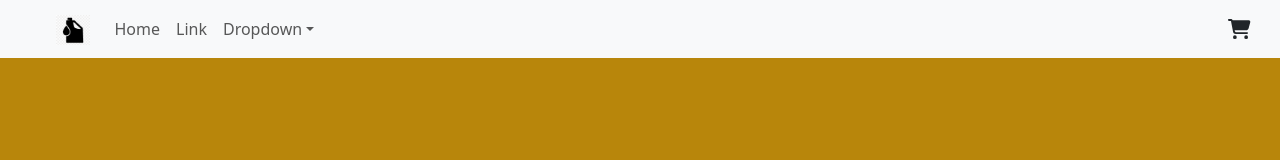
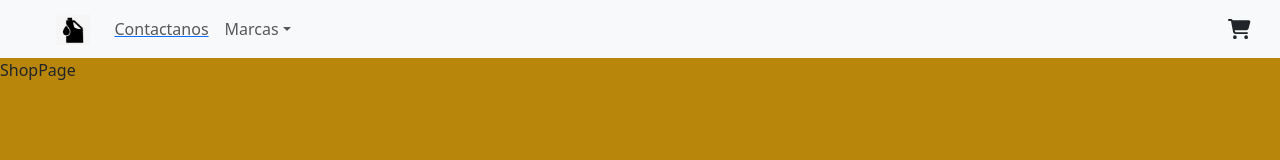
Before and after one commit to Spooicrab/381aceites, a React (Create React App) app: page /Checkout in a window 1280 px wide. Before the commit this address had no page. Shown: the top 160 px of the page. Built offline with nearby package versions, Linux system fonts and the light colour scheme.

Commit message:
mas cambios

```diff
--- a/src/App.js
+++ b/src/App.js
@@ -4,8 +4,10 @@ import "./App.css";
 import NavbarAceites from "./Components/Navbar/Navbar.js";
 import "bootstrap/dist/css/bootstrap.min.css";
 import "./Components/logo.png";
-import ItemListContainer from "./Components/ItemListContainer/ItemListContainer";
 import Homepage from "./Pages/HomePage/Homepage";
+import Category from "./Pages/Category/Category";
+import DetailPage from "./Pages/DetailPage/DetailPage";
+import ShopPage from "./Pages/Shoppage/ShopPage";
 
 function App() {
   return (
@@ -13,6 +15,9 @@ function App() {
       <NavbarAceites />
       <Routes>
         <Route path="/" element={<Homepage />} />
+        <Route path="/Categorias" element={<Category />} />
+        <Route path="/Checkout" element={<ShopPage />} />
+        <Route path="/Detalle" element={<DetailPage />} />
       </Routes>
     </BrowserRouter>
   );
--- a/src/Components/Navbar/Navbar.js
+++ b/src/Components/Navbar/Navbar.js
@@ -4,6 +4,7 @@ import Navbar from "react-bootstrap/Navbar";
 import NavDropdown from "react-bootstrap/NavDropdown";
 import logo from "../logo.png";
 import CartWidget from "../CartWidget/Cartwidget";
+import { Link } from "react-router-dom";
 
 function NavbarAceites() {
   return (
@@ -21,17 +22,31 @@ function NavbarAceites() {
         <Navbar.Toggle aria-controls="basic-navbar-nav" />
         <Navbar.Collapse id="basic-navbar-nav">
           <Nav className="me-auto">
-            <Nav.Link href="#home">Home</Nav.Link>
-            <Nav.Link href="#link">Link</Nav.Link>
-            <NavDropdown title="Dropdown" id="basic-nav-dropdown">
-              <NavDropdown.Item href="#action/3.1">Action</NavDropdown.Item>
-              <NavDropdown.Item href="#action/3.2">
-                Another action
-              </NavDropdown.Item>
-              <NavDropdown.Item href="#action/3.3">Something</NavDropdown.Item>
-              <NavDropdown.Item href="#action/3.4">
-                Separated link
-              </NavDropdown.Item>
+            <Link to="/">
+              <Nav.Link> Contactanos </Nav.Link>
+            </Link>
+            <NavDropdown title="Marcas" id="basic-nav-dropdown">
+              <Link to="/Categorias">
+                <NavDropdown.Item>Motul</NavDropdown.Item>
+              </Link>
+              <Link to="/Categorias">
+                <NavDropdown.Item>Total</NavDropdown.Item>
+              </Link>
+              <Link to="/Categorias">
+                <NavDropdown.Item>Elaion</NavDropdown.Item>
+              </Link>
+              <Link to="/Categorias">
+                <NavDropdown.Item>Gulf</NavDropdown.Item>
+              </Link>
+              <Link to="/Categorias">
+                <NavDropdown.Item>Valvoline</NavDropdown.Item>
+              </Link>
+              <Link to="/Categorias">
+                <NavDropdown.Item>Shell</NavDropdown.Item>
+              </Link>
+              <Link to="/Categorias">
+                <NavDropdown.Item>Castrol</NavDropdown.Item>
+              </Link>
             </NavDropdown>
           </Nav>
         </Navbar.Collapse>
--- a/src/Pages/HomePage/Homepage.js
+++ b/src/Pages/HomePage/Homepage.js
@@ -1,5 +1,5 @@
 import React from "react";
-import ItemListContainer from "../../Components/ItemListContainer/ItemListContainerPage";
+import ItemListContainer from "../../Components/ItemListContainer/ItemListContainer";
 
 const Homepage = () => {
   return (
--- /dev/null
+++ b/src/Pages/Shoppage/ShopPage.js
@@ -0,0 +1,9 @@
+import React from 'react'
+
+const ShopPage = () => {
+  return (
+    <div>ShopPage</div>
+  )
+}
+
+export default ShopPage
```
